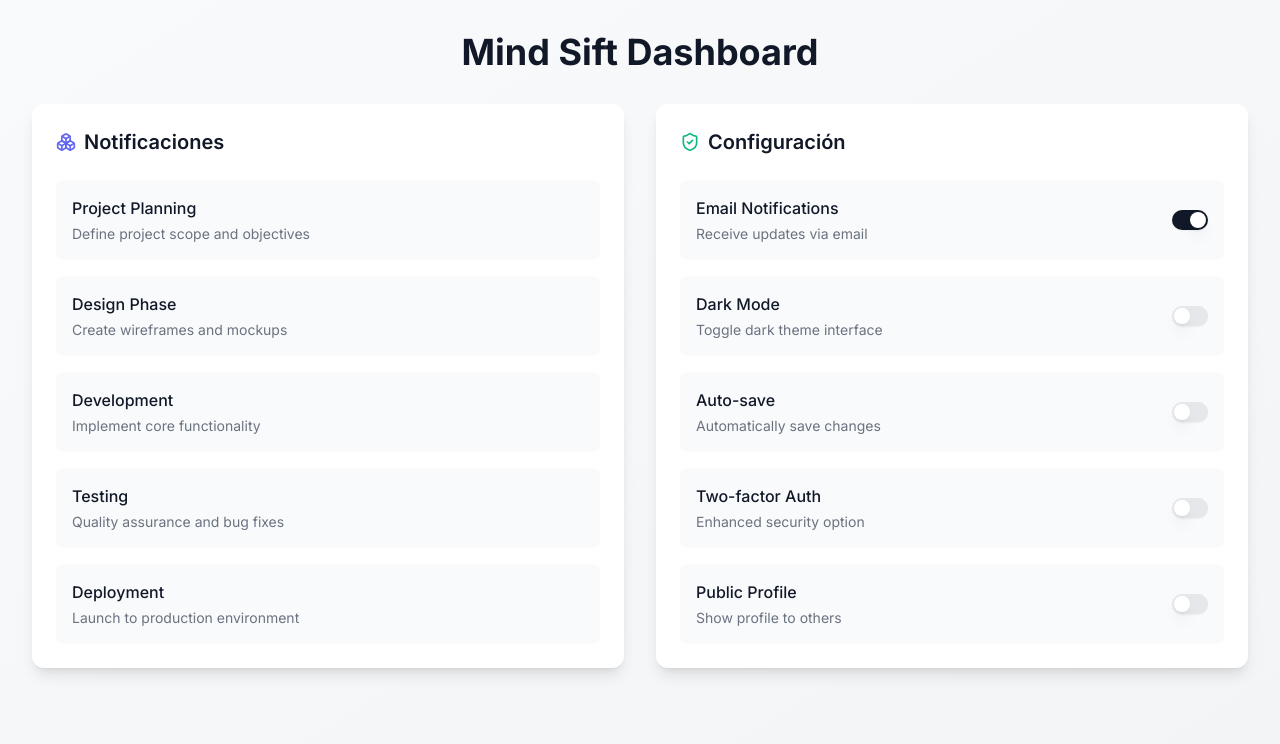
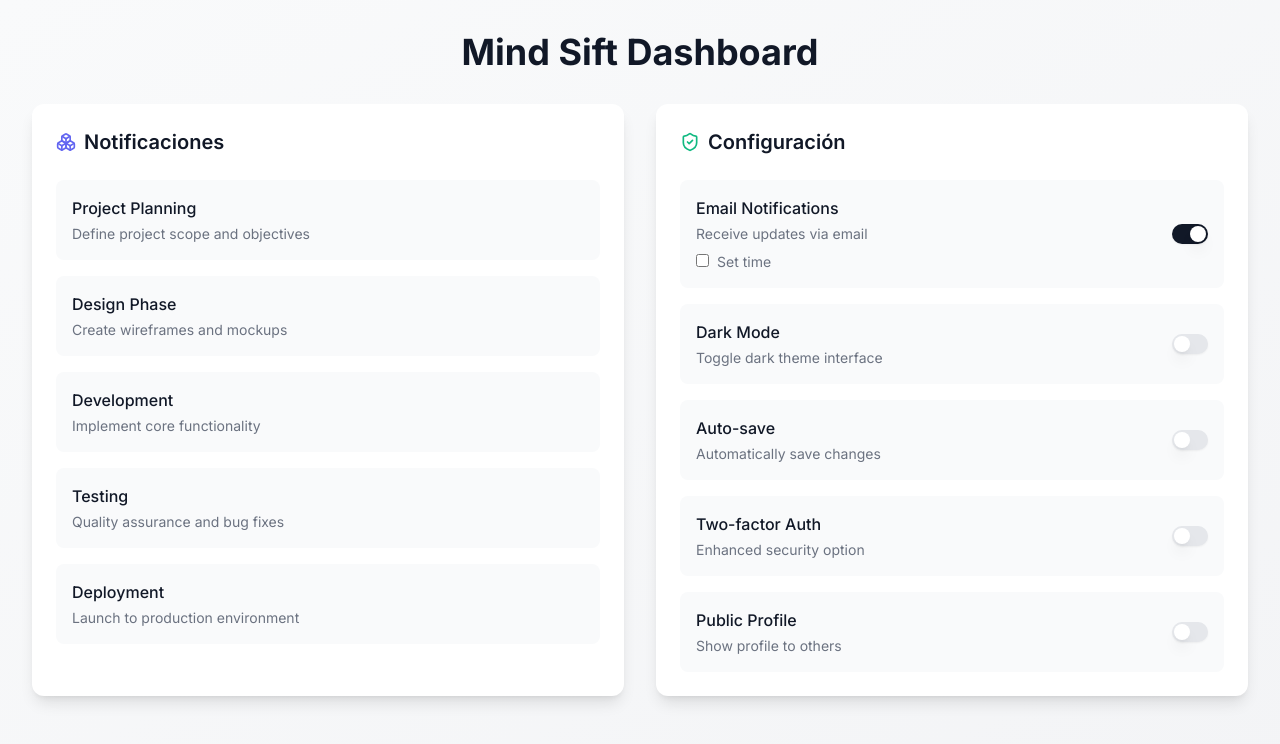
Before and after one commit to mind-sift/mind-sift-frontend, a Next.js app: page / in a window 1280 px wide. Both pictures are taken after a click on the switch 1190 px from the left and 220 px from the top of the page. Shown: the top 744 px of the page. Built offline with nearby package versions, Linux system fonts and the light colour scheme.

Commit message:
feat(notifications-selector): added desired notification time selector

```diff
--- a/src/components/toggle-list-item.tsx
+++ b/src/components/toggle-list-item.tsx
@@ -10,16 +10,44 @@ interface ToggleListItemProps {
 
 export function ToggleListItem({ title, description }: ToggleListItemProps) {
   const [enabled, setEnabled] = useState(false);
+  const [hasTime, setHasTime] = useState(false);
+  const [time, setTime] = useState("12:00");
 
   return (
     <div className="flex items-center justify-between p-4 rounded-lg bg-gray-50 dark:bg-gray-700/50 hover:bg-gray-100 dark:hover:bg-gray-700 transition-colors">
       <div className="flex-1">
         <h3 className="font-medium text-gray-900 dark:text-white mb-1">{title}</h3>
         <p className="text-sm text-gray-500 dark:text-gray-400">{description}</p>
+        {enabled && (
+          <div className="mt-2 flex items-center gap-2">
+            <label className="text-sm text-gray-500 dark:text-gray-400">
+              <input
+                type="checkbox"
+                checked={hasTime}
+                onChange={(e) => setHasTime(e.target.checked)}
+                className="mr-2"
+              />
+              Set time
+            </label>
+            {hasTime && (
+              <input
+                type="time"
+                value={time}
+                onChange={(e) => setTime(e.target.value)}
+                className="px-2 py-1 text-sm border rounded dark:bg-gray-600 dark:border-gray-500 dark:text-white"
+              />
+            )}
+          </div>
+        )}
       </div>
       <Switch
         checked={enabled}
-        onCheckedChange={setEnabled}
+        onCheckedChange={(checked) => {
+          setEnabled(checked);
+          if (!checked) {
+            setHasTime(false);
+          }
+        }}
         className="ml-4"
       />
     </div>
```
Also changed, not shown: 1 other file (tests, documents, lock files or other folders).
